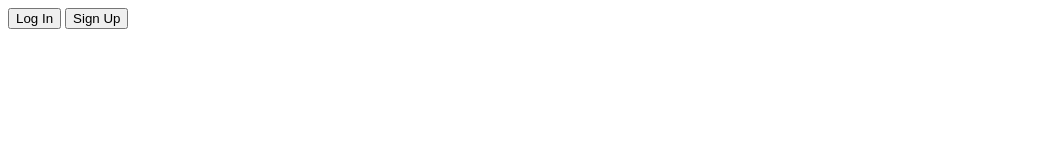
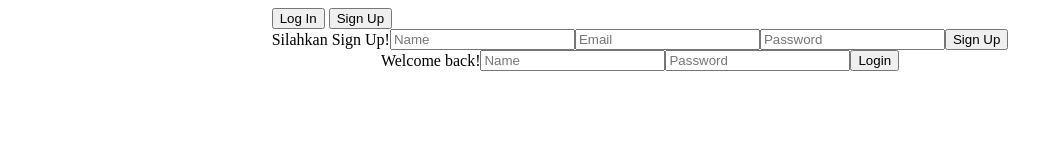
Before and after one commit to robbytrujillo/logInSignUp_fromUI, a plain HTML site: page index.html in a window 1280 px wide. Shown: the whole page, without its empty margins (0-1063 px from the left). Drawn offline with nearby package versions, Linux system fonts and the light colour scheme.

Commit message:
Log In / Sign Up from UI

```diff
--- a/index.html
+++ b/index.html
@@ -5,6 +5,7 @@
         <meta http-equiv="X-UA-Compatible" content="IE=edge">
         <meta name="viewport" content="width=device-width, initial-scale=1.0">
         <title>Login / Sign Up from UI</title>
+        <link rel="stylesheet" href="./stylesheet.css">
     </head>
     <body>
 
@@ -15,7 +16,27 @@
                     <button class="button" id="signup">Sign Up</button>
                 </div>
             </div>
+            <div class="form form-sign-up">
+                <div class="form-heading">Silahkan Sign Up!</div>
+                <form autocomplete="off">
+                    <input type="text" placeholder="Name">
+                    <input type="email" placeholder="Email">
+                    <input type="password" placeholder="Password">
+                    <button class="button">Sign Up</button>
+                </form>
+            </div>
+            <div class="form form-login">
+                <div class="form-heading">Welcome back!</div>
+                <form autocomplete="off">
+                    <input type="text" placeholder="Name">
+                    <input type="password" placeholder="Password">
+                    <button class="button">Login</button>
+                </form>
+            </div>
         </div>
 
+        <script
+            src='https://cdnjs.cloudflare.com/ajax/libs/jquery/3.2.1/jquery.min.js'></script>
+        <script src="./script.js"></script>
     </body>
 </html>
--- /dev/null
+++ b/stylesheet.css
@@ -0,0 +1,13 @@
+@import url("https://fonts.googleapis.com/css?family=Source+Sans+Pro:300,400");
+@import url("https://fonts.googleapis.com/css?family=Playfair+Display");
+
+body,
+.message,
+.form,
+form {
+    display: flex;
+    justify-content: center;
+    align-items: center;
+
+
+}
```
Also changed, not shown: script.js (added). Lines whose indentation alone changed are shown as unchanged.
